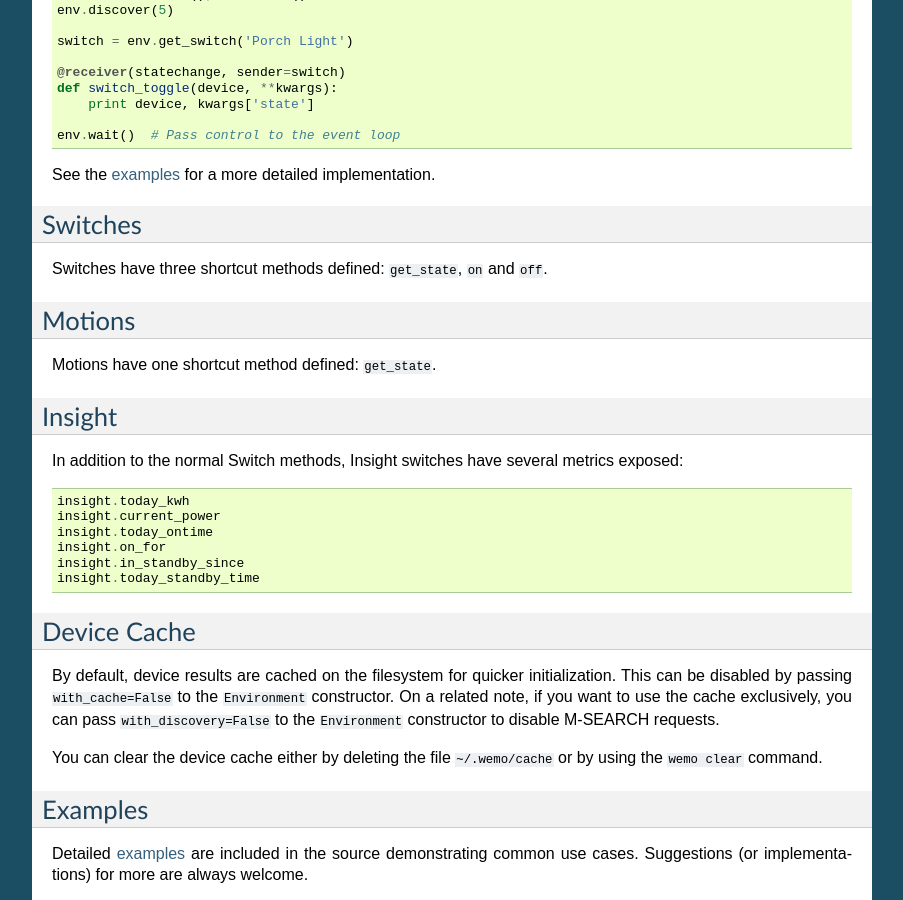
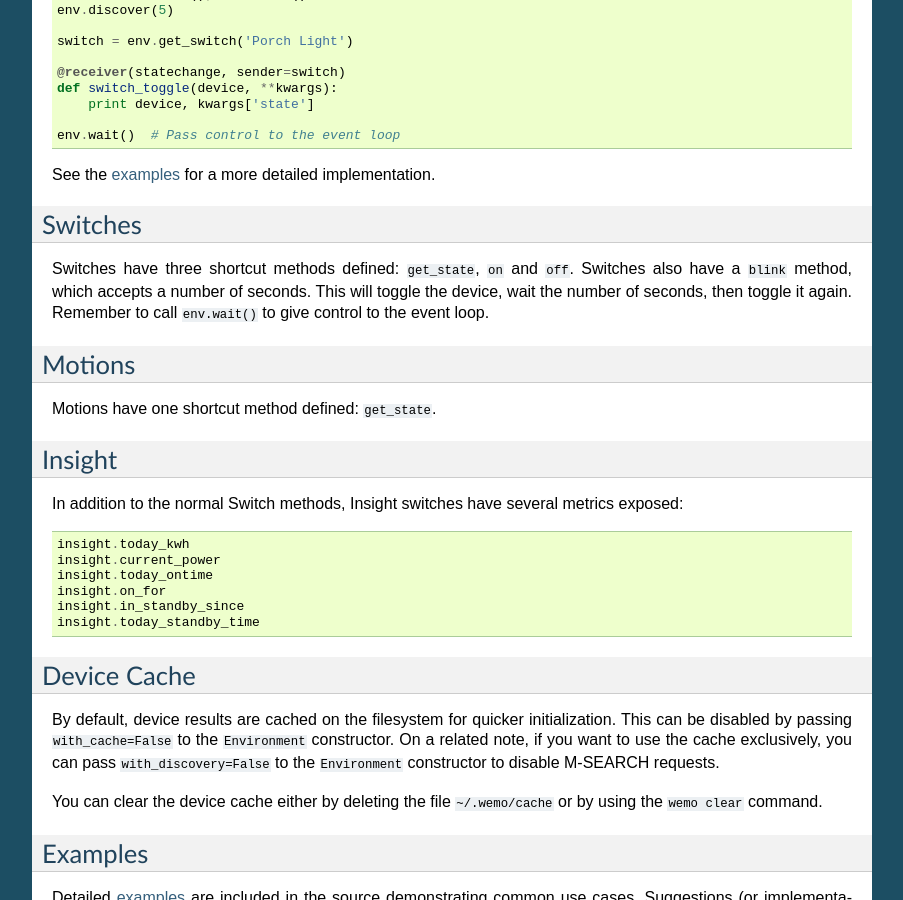
Before and after one commit to iancmcc/ouimeaux, a Sphinx documentation site: the page built from docs/api.rst, in a window 1280 px wide and 900 px high, scrolled down 2632 px. Shown: the whole window, without its empty margins (198-1101 px from the left). Built offline with Sphinx 7.4.7, drawn with Linux system fonts in a browser that asks for light colours; pages that are not in the unit, such as notebooks, are missing from menus.

Commit message:
Refs #31: Add docs for blink

```diff
--- a/docs/api.rst
+++ b/docs/api.rst
@@ -151,7 +151,10 @@ See the examples_ for a more detailed implementation.
 
 Switches
 --------
-Switches have three shortcut methods defined: ``get_state``, ``on`` and ``off``.
+Switches have three shortcut methods defined: ``get_state``, ``on`` and
+``off``. Switches also have a ``blink`` method, which accepts a number of
+seconds. This will toggle the device, wait the number of seconds, then toggle
+it again. Remember to call ``env.wait()`` to give control to the event loop.
 
 Motions
 -------
```
